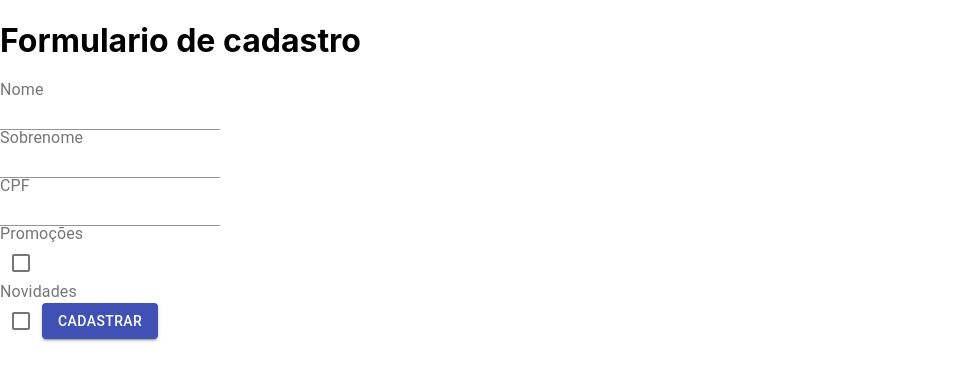
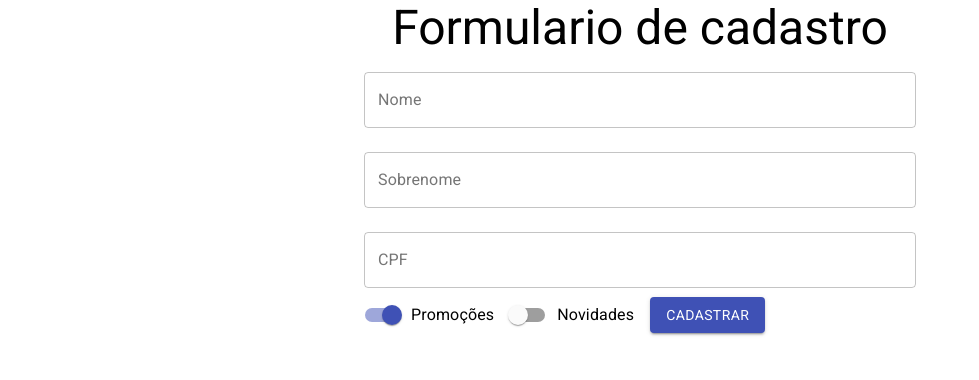
Before and after one commit to Rafael-Wassoaski/formularioReact, a React (Create React App) app: page / in a window 1280 px wide. Shown: the top 380 px of the page, without its empty margins (0-979 px from the left). Built offline with nearby package versions, Linux system fonts and the light colour scheme.

Commit message:
@time 38m
* Edição: Adicionando estilização dos componentes do formulário

* Edição: Adicionando fonte roboto como padrão do projeto, usada em conjunto do material ui

```diff
--- a/package.json
+++ b/package.json
@@ -7,6 +7,7 @@
     "@testing-library/jest-dom": "^5.14.1",
     "@testing-library/react": "^11.2.7",
     "@testing-library/user-event": "^12.8.3",
+    "fontsource-roboto": "^4.0.0",
     "react": "^17.0.2",
     "react-dom": "^17.0.2",
     "react-scripts": "4.0.3",
--- a/src/App.js
+++ b/src/App.js
@@ -1,14 +1,18 @@
 import './App.css';
-import {Component, Fragment} from "react";
+import {Component} from "react";
 import SignInForm from './components/SignInForm/SignInForm';
+import {Container, Typography} from "@material-ui/core";
+import 'fontsource-roboto'
 
 class App extends Component {
     render() {
         return (
-            <Fragment>
-                <h1>Formulario de cadastro</h1>
+            <Container component='article' maxWidth='sm'>
+                <Typography variant='h3' align='center' component='h1'>
+                    Formulario de cadastro
+                </Typography>
                 <SignInForm/>
-            </Fragment>
+            </Container>
         );
     }
 }
--- a/src/components/SignInForm/SignInForm.jsx
+++ b/src/components/SignInForm/SignInForm.jsx
@@ -1,23 +1,23 @@
 import React from "react";
-import {Button, InputLabel, Input, Checkbox  } from "@material-ui/core";
+import {Button, TextField, Switch, FormControlLabel} from "@material-ui/core";
 
 function SignInForm() {
+
+
     return (
         <form>
-            <InputLabel>Nome</InputLabel>
-            <Input type='text' color='primary'/>
+            <TextField id='nome' label='Nome' type='text' variant='outlined' margin='normal' fullWidth/>
+            <TextField id='sobrenome' label='Sobrenome' type='text' variant='outlined' margin='normal' fullWidth/>
+            <TextField id='cpf' label='CPF' type='text' variant='outlined' margin='normal' fullWidth/>
 
-            <InputLabel>Sobrenome</InputLabel>
-            <Input type='text'  color='primary'/>
+            <FormControlLabel control={
+                <Switch name='Promoções' defaultChecked={true} color='primary'/>
+            } label='Promoções'/>
 
-            <InputLabel>CPF</InputLabel>
-            <Input type='text'  color='primary'/>
+            <FormControlLabel control={
+                <Switch name='Novidades' color='primary'/>
+            } label='Novidades'/>
 
-            <InputLabel>Promoções</InputLabel>
-            <Checkbox color='primary'/>
-
-            <InputLabel>Novidades</InputLabel>
-            <Checkbox color='primary'/>
 
             <Button type='submit' variant='contained' color='primary'>Cadastrar</Button>
         </form>
```
Also changed, not shown: 1 other file (tests, documents, lock files or other folders).
